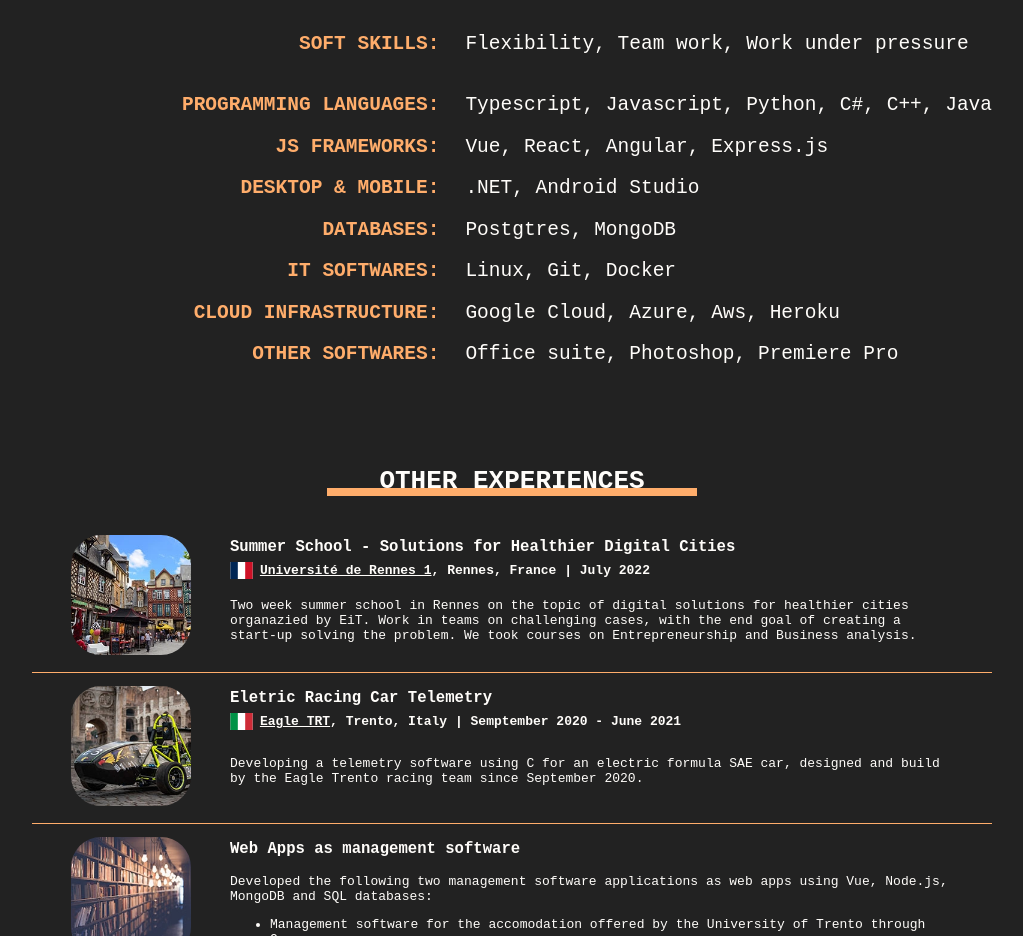
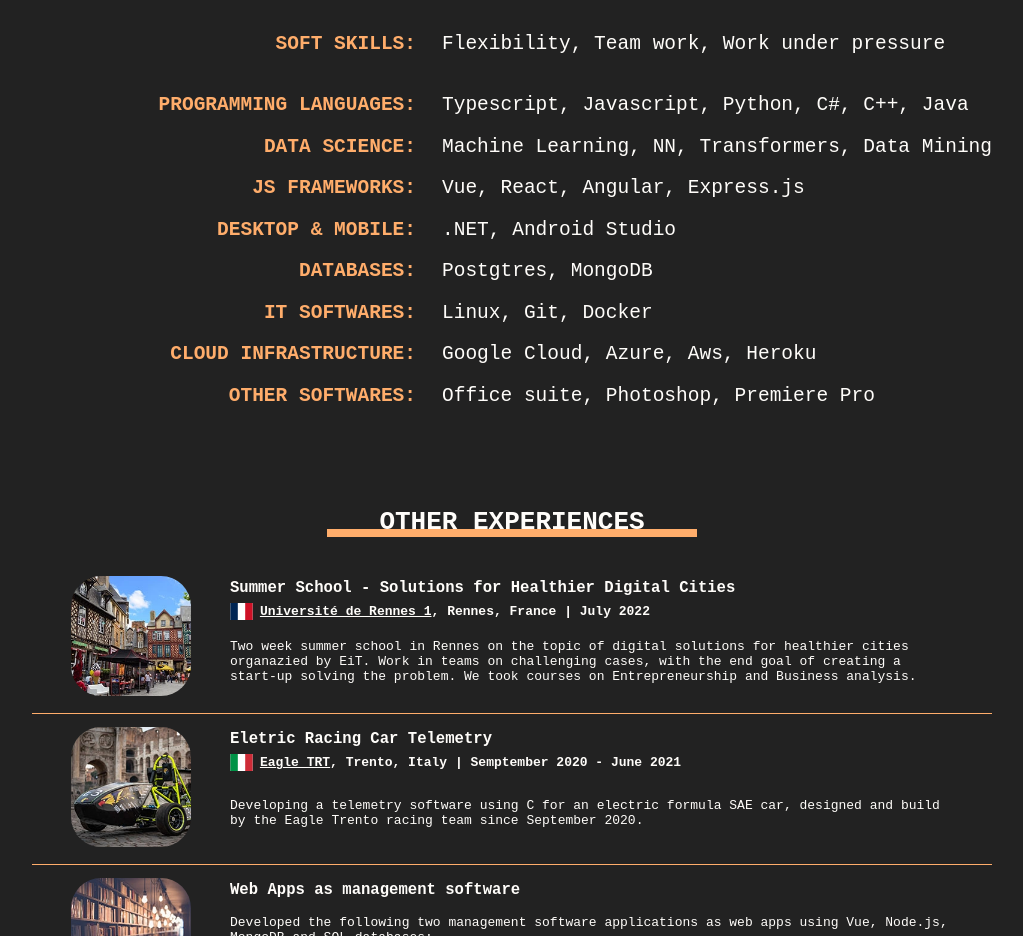
Before and after one commit to nicolatoscan/nicolatoscan, a Svelte app: page / in a window 1280 px wide. Shown: the part 1860-2796 px from the top of the page, without its empty margins (128-1151 px from the left). Built offline with nearby package versions, Linux system fonts and the light colour scheme.

Commit message:
Skills data science

```diff
--- a/src/components/Skills.svelte
+++ b/src/components/Skills.svelte
@@ -6,6 +6,9 @@
 
     <h3>PROGRAMMING LANGUAGES:</h3>
     <p> Typescript, Javascript, Python, C#, C++, Java </p>
+
+    <h3>DATA SCIENCE:</h3>
+    <p> Machine Learning, NN, Transformers, Data Mining </p>
 
     <h3>JS FRAMEWORKS:</h3>
     <p> Vue, React, Angular, Express.js </p>
```
